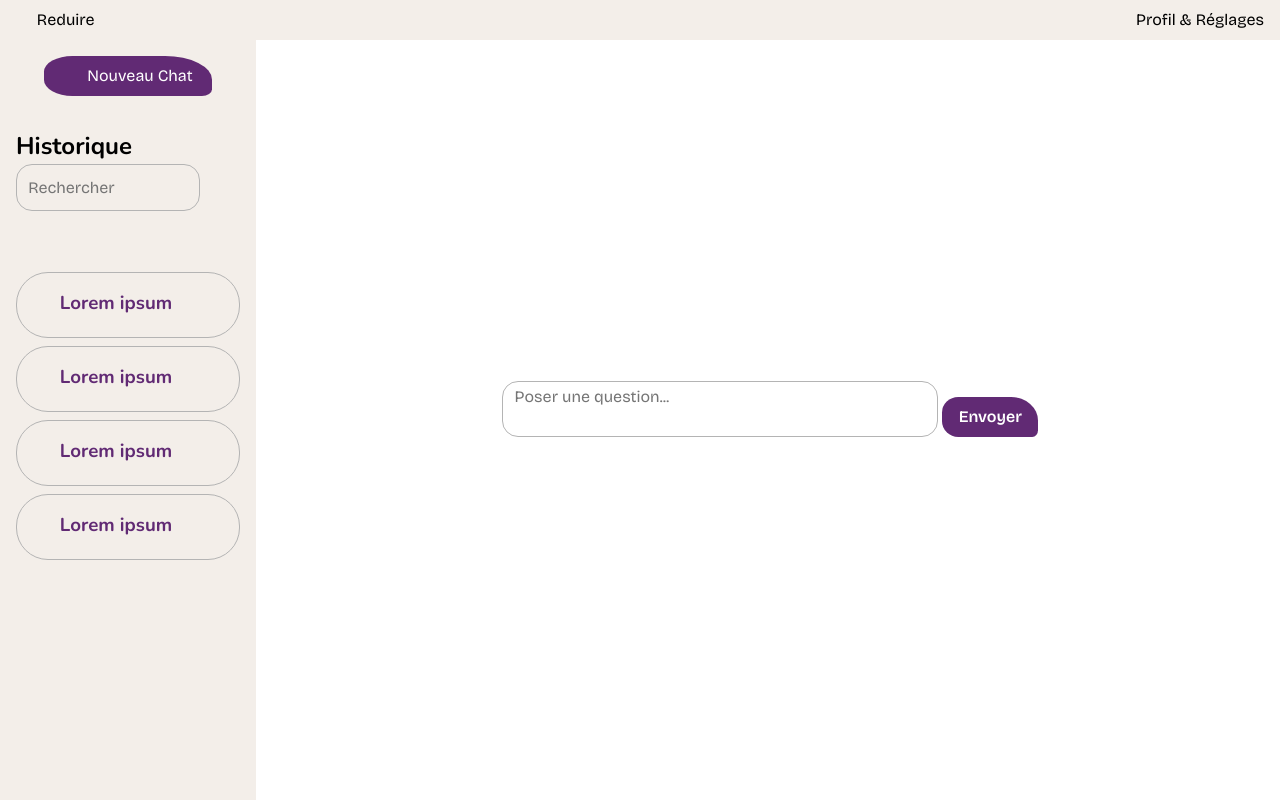
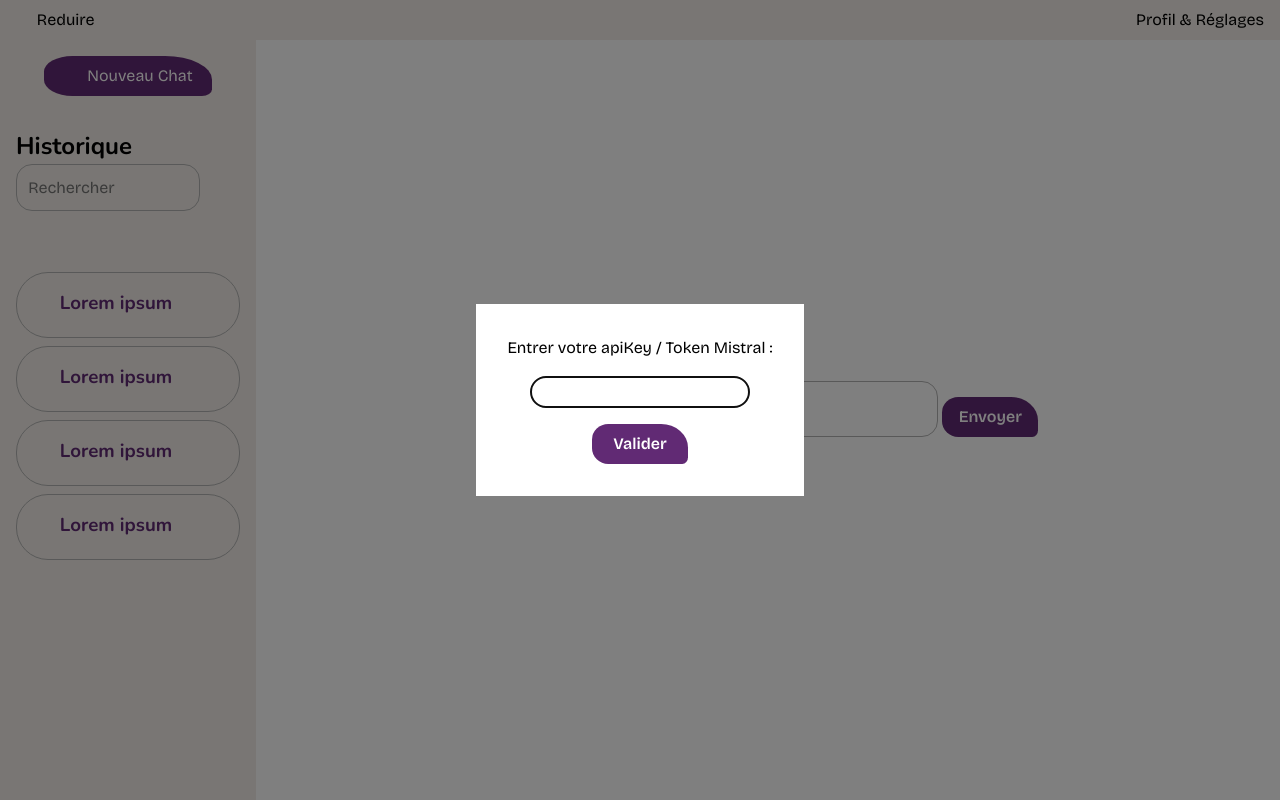
Before and after one commit to accolette/challenge-Semaine7-FrontEnd-ochatAI, a Svelte app in the folder ochatAi/: page / in a window 1280 px wide. Shown: the top 800 px of the page. Built offline with nearby package versions, Linux system fonts and the light colour scheme; some icons are missing.

Commit message:
etape 4 ok sauf erreurs de ma part

```diff
--- a/ochatAi/src/App.svelte
+++ b/ochatAi/src/App.svelte
@@ -5,19 +5,24 @@
   // Import clés API temporaire
   import { apiKey } from "./state.svelte.js";
   import { online } from "svelte/reactivity/window";
+  import { onMount } from "svelte";
+  import { preventDefault } from "svelte/legacy";
 
   // VARIABLES
   let userPrompt = $state("");
   const historyPrompt = $state([]);
+  let userLog = $state("");
 
   // ENVOI DES PROMPT
   const handleSentPrompt = async () => {
+    userLog = localStorage.getItem("id");
     const msg = await fetch("https://api.mistral.ai/v1/chat/completions", {
       method: "POST",
       headers: {
         "Content-Type": "application/json",
         Accept: "application/json",
-        Authorization: `Bearer ${apiKey.id}`,
+        // Authorization: `Bearer ${apiKey.id}`,
+        Authorization: `Bearer ${userLog}`,
       },
       body: JSON.stringify({
         messages: [
@@ -30,7 +35,6 @@
       }),
     });
     const response = await msg.json();
-    console.log(response);
     const aiResponse = response.choices[0].message.content;
 
     //STOCKAGE DES PROMPTS ET AFFICHAGE
@@ -40,6 +44,24 @@
     );
     userPrompt = "";
   };
+
+  //MODAL ET LOG INITIAL
+  let dialog = $state();
+  let userToken = $state("");
+
+  const handleSumbmit = (e) => {
+    e.preventDefault();
+    localStorage.setItem("id", userToken);
+    userToken = "";
+    dialog.close();
+  };
+
+  function handleLoggin() {
+    if (localStorage.getItem("id") === null) {
+      dialog.showModal();
+    }
+  }
+  onMount(handleLoggin);
 </script>
 
 <!--********************************** HTML PART **********************************-->
@@ -74,6 +96,24 @@
     ></textarea>
     <button type="submit">Envoyer</button>
   </form> -->
+
+  <!--****** MODAL DE LOGIN ******-->
+
+  <dialog bind:this={dialog}>
+    <form action="" onsubmit={handleSumbmit}>
+      <label for="tokenMistral">Entrer votre apiKey / Token Mistral :</label>
+      <input
+        type="text"
+        name=""
+        id="tokenMistral"
+        required
+        bind:value={userToken}
+      />
+      <button type="submit"> Valider </button>
+    </form>
+  </dialog>
+
+  <!--****** CHAT ******-->
 
   <section class="chat-section">
     {#each historyPrompt as message}
@@ -261,7 +301,21 @@
       gap: 0.3rem;
     }
   }
+  /* *************** MAIN PART *************** */
+  dialog {
+    border: none;
+  }
+  dialog::backdrop {
+    background: rgba(0, 0, 0, 0.5);
+  }
 
+  dialog form {
+    display: flex;
+    flex-direction: column;
+    align-items: center;
+    padding: 1rem;
+    gap: 1rem;
+  }
   /* *************** MAIN PART *************** */
   main {
     display: flex;
```
Also changed, not shown: 1 other file (tests, documents, lock files or other folders).
